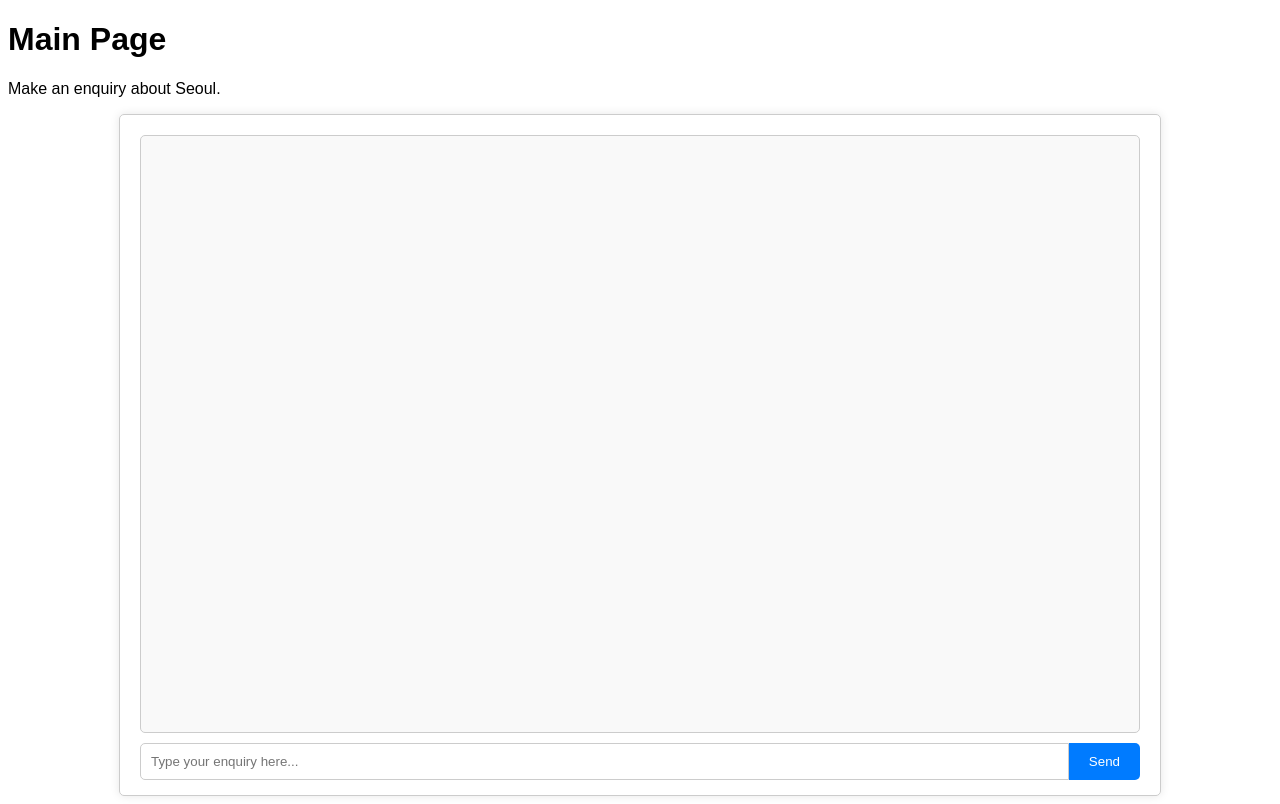
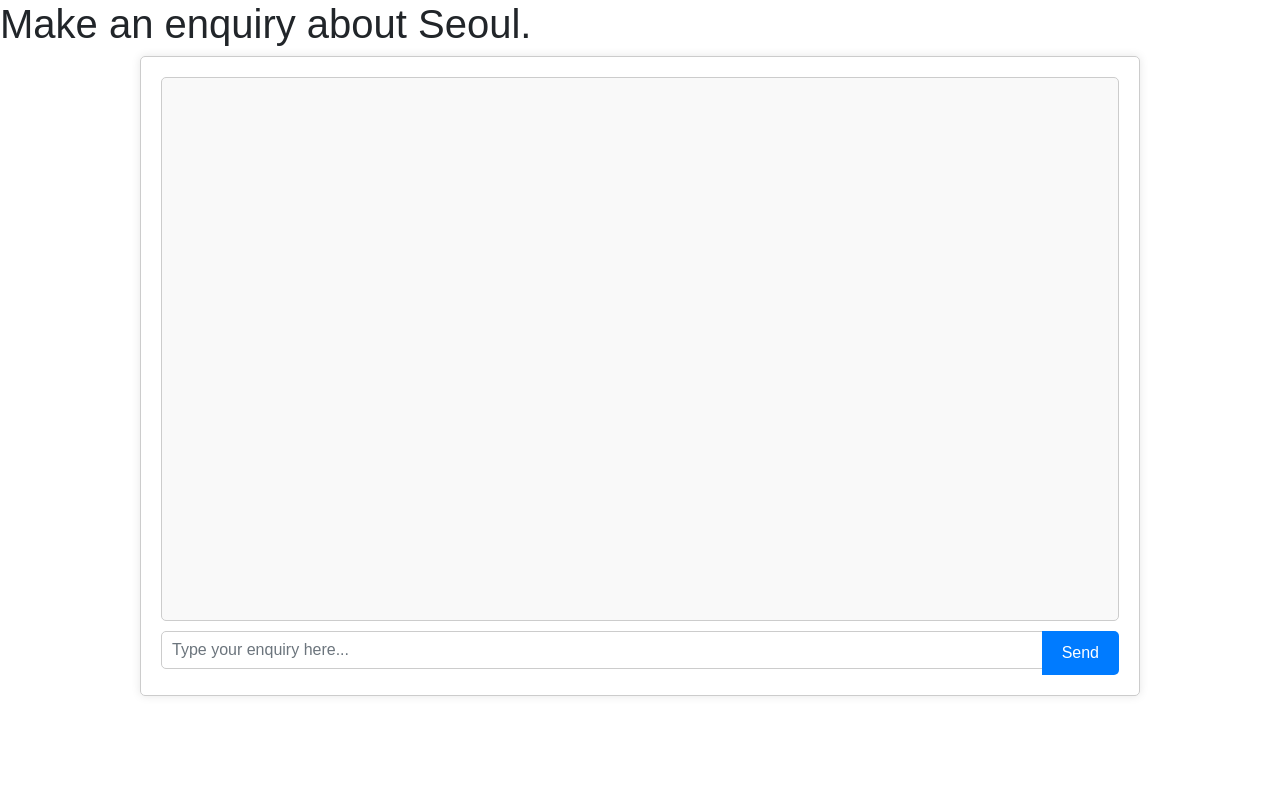
Before and after one commit to seoyoungk0909/flyway, a Flask app: page / in a window 1280 px wide. After the commit the page ends 696 px from the top, so only its background shows below. Run offline with Flask 3, Linux system fonts and the light colour scheme; some libraries are stand-ins or nearby versions.

Commit message:
chat box styling

```diff
--- a/static/style/chat.css
+++ b/static/style/chat.css
@@ -11,10 +11,15 @@ body {
   border: 1px solid #ccc;
   border-radius: 5px;
   box-shadow: 0 0 10px rgba(0, 0, 0, 0.1);
+  display: flex;
+  flex-direction: column;
 }
 
 .chat-box {
-  height: 90%;
+  display: flex;
+  flex-direction: column;
+  width: 100%;
+  flex: 1;
   overflow-y: auto;
   border: 1px solid #ccc;
   padding: 10px;
--- a/templates/base.html
+++ b/templates/base.html
@@ -3,6 +3,13 @@
   <head>
     <meta charset="UTF-8" />
     <meta name="viewport" content="width=device-width, initial-scale=1.0" />
+    <!-- Bootstrap CSS -->
+    <link
+      rel="stylesheet"
+      href="https://stackpath.bootstrapcdn.com/bootstrap/4.5.2/css/bootstrap.min.css"
+      integrity="sha384-JcKb8q3iqJ61gNV9KGb8thSsNjpSL0n8PARn9HuZOnIxN0hoP+VmmDGMN5t9UJ0Z"
+      crossorigin="anonymous"
+    />
     <link
       rel="stylesheet"
       href="{{ url_for('static', filename='main.css') }}"
@@ -15,5 +22,22 @@
       href="{{ url_for('static', filename='style/chat.css') }}"
     />
     {% block body %}{% endblock %}
+    <!-- Optional JavaScript -->
+    <!-- jQuery first, then Popper.js, then Bootstrap JS -->
+    <!-- <script
+      src="https://code.jquery.com/jquery-3.5.1.slim.min.js"
+      integrity="sha384-DfXdz2htPH0lsSSs5nCTpuj/zy4C+OGpamoFVy38MVBnE+IbbVYUew+OrCXaRkfj"
+      crossorigin="anonymous"
+    ></script>
+    <script
+      src="https://cdn.jsdelivr.net/npm/@popperjs/core@2.5.2/dist/umd/popper.min.js"
+      integrity="sha384-ZzWtA4MvIhyT1Sy3TwJ3FjJFct/Sl0F8ARuoMmCgpM0n5ZC2nKUo8ZtvRpONKjp1"
+      crossorigin="anonymous"
+    ></script>
+    <script
+      src="https://stackpath.bootstrapcdn.com/bootstrap/4.5.2/js/bootstrap.min.js"
+      integrity="sha384-B4gt1jrGC7Jh4AgTPSdUtOBvfO8F6F2PCZx9vONDUl3HZOHeb3s6LlX4yJpZi0sN"
+      crossorigin="anonymous"
+    ></script> -->
   </body>
 </html>
--- a/templates/chat.html
+++ b/templates/chat.html
@@ -1,17 +1,25 @@
 <div>
+  <body>
+    <div class="container">
       <div class="chat-container">
         <div class="chat-box" id="chat-box"></div>
-    <div class="chat-input">
+        <div class="chat-input input-group">
           <input
             type="text"
             id="user-input"
+            class="form-control"
             placeholder="Type your enquiry here..."
             required
           />
-      <button type="submit" id="send-button">Send</button>
+          <div class="input-group-append">
+            <button type="submit" id="send-button" class="btn btn-primary">
+              Send
+            </button>
           </div>
         </div>
       </div>
+    </div>
+
     <script>
       function isValidUrl(string) {
         try {
@@ -29,13 +37,13 @@
 
         const chatBox = document.getElementById("chat-box");
         const userMessage = document.createElement("div");
-    userMessage.classList.add("message", "user");
+        userMessage.classList.add("chat-bubble", "user");
         userMessage.textContent = userInput;
         chatBox.appendChild(userMessage);
 
         const loadingMessage = document.createElement("div");
-    loadingMessage.classList.add("message", "loading");
-    loadingMessage.textContent = "Generating response...";
+        loadingMessage.classList.add("chat-bubble", "assistant");
+        loadingMessage.textContent = "...";
         chatBox.appendChild(loadingMessage);
 
         chatBox.scrollTop = chatBox.scrollHeight;
@@ -55,11 +63,11 @@
               const aiImage = document.createElement("img");
               aiImage.src = aiResponse;
               aiImage.alt = "AI Response Image";
-          aiImage.classList.add("message", "ai");
+              aiImage.classList.add("chat-bubble", "assistant");
               chatBox.appendChild(aiImage);
             } else {
               const aiMessage = document.createElement("div");
-          aiMessage.classList.add("message", "ai");
+              aiMessage.classList.add("chat-bubble", "assistant");
               aiMessage.textContent = aiResponse;
               chatBox.appendChild(aiMessage);
             }
@@ -69,7 +77,7 @@
             console.log(error);
             chatBox.removeChild(loadingMessage);
             const errorMessage = document.createElement("div");
-        errorMessage.classList.add("message", "ai");
+            errorMessage.classList.add("chat-bubble", "assistant");
             errorMessage.textContent =
               "Error generating response. Please try again.";
             chatBox.appendChild(errorMessage);
@@ -93,3 +101,5 @@
           }
         });
     </script>
+  </body>
+</div>
--- a/templates/index.html
+++ b/templates/index.html
@@ -1,5 +1,3 @@
 {% extends 'base.html' %} {% block head %}
-<div><h1>Main Page</h1></div>
-{% endblock %} {% block body %}
-<div><p>Make an enquiry about Seoul.</p></div>
-{% include 'chat.html' %} {% endblock %}
+<div><h1>Make an enquiry about Seoul.</h1></div>
+{% endblock %} {% block body %} {% include 'chat.html' %} {% endblock %}
```
Also changed, not shown: other parts of static/style/chat.css (+35 -36 lines). Lines whose indentation alone changed are shown as unchanged.
